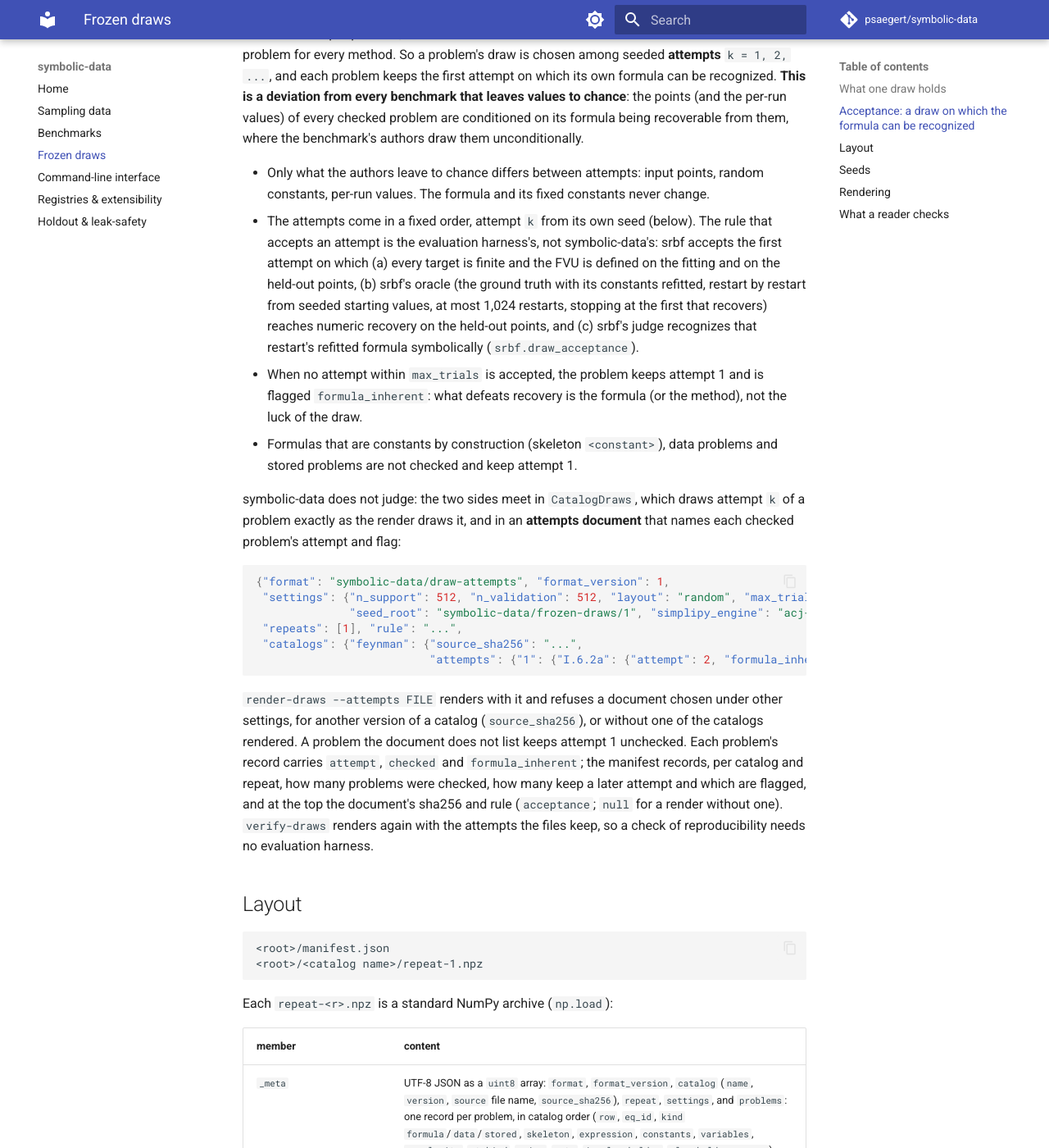
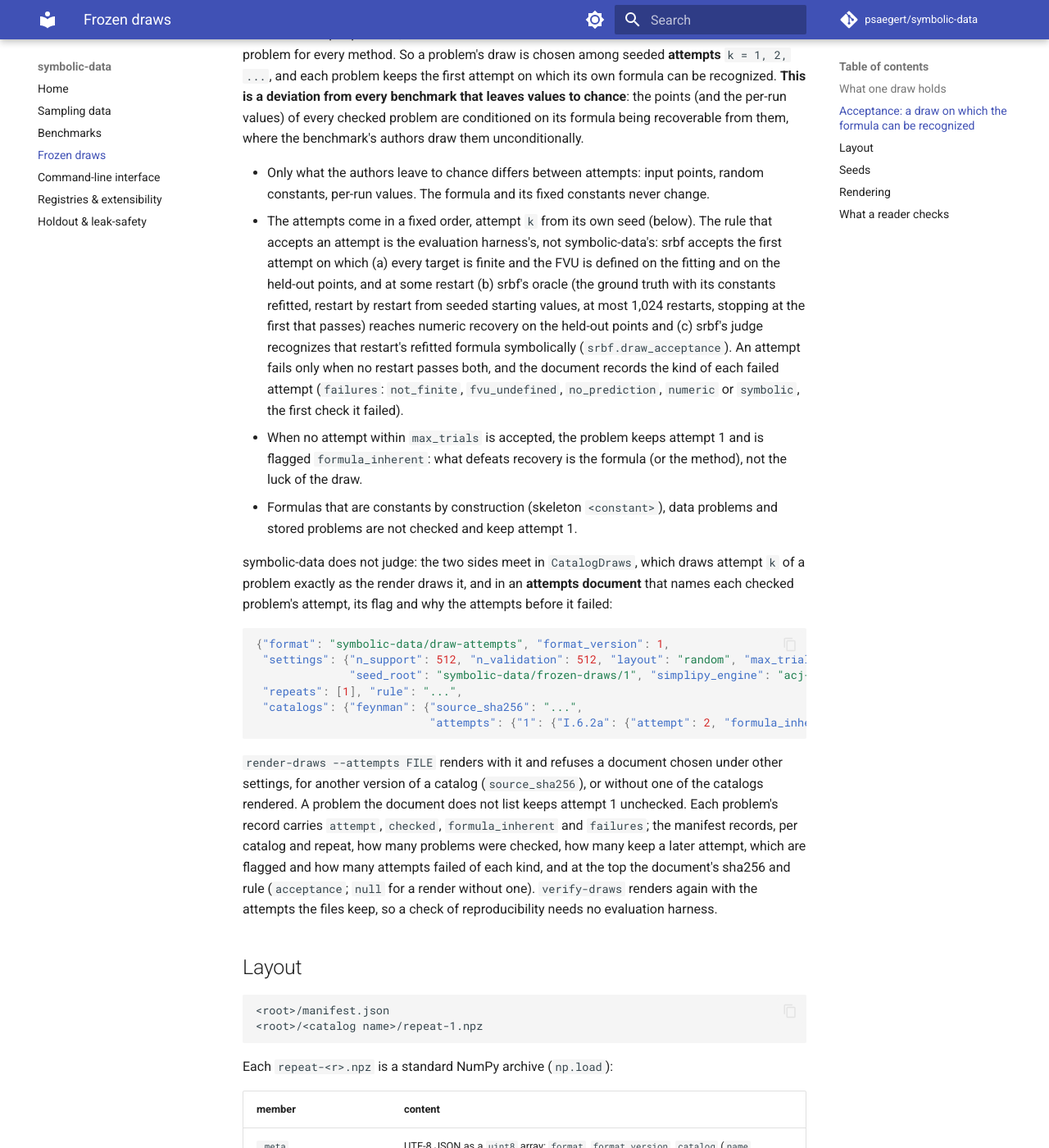
Before and after one commit to psaegert/symbolic-data, an MkDocs documentation site: the page built from docs/draws.md, in a window 1280 px wide and 1400 px high, scrolled down 1230 px. Shown: the whole window at 82% size. Built offline with MkDocs 1.6.1 and Material for MkDocs 9.7.7, drawn with Linux system fonts in a browser that asks for light colours; comment, search, counter and statistics services are not loaded.

Commit message:
Frozen draws record why each failed attempt failed
The attempts document names, for every checked problem, the kind of each failed attempt in order (failures:
not_finite, fvu_undefined, no_prediction, numeric or symbolic, the first check it failed). The render keeps them in
each problem's record, counts them by kind in the manifest's acceptance, and verify-draws renders again with them.
srbf's acceptance now fails an attempt only when no oracle restart both recovers the held-out points and is
recognized by the judge.

Co-Authored-By: Claude Opus 5.5 <noreply@anthropic.com>
Claude-Session: https://claude.ai/code/session_01HwFKAER1Rjq11NL1VEFmzj

````diff
--- a/docs/draws.md
+++ b/docs/draws.md
@@ -41,17 +41,20 @@ them, where the benchmark's authors draw them unconditionally.
   The formula and its fixed constants never change.
 - The attempts come in a fixed order, attempt `k` from its own seed (below). The rule that accepts an attempt is the
   evaluation harness's, not symbolic-data's: srbf accepts the first attempt on which (a) every target is finite and
-  the FVU is defined on the fitting and on the held-out points, (b) srbf's oracle (the ground truth with its
-  constants refitted, restart by restart from seeded starting values, at most 1,024 restarts, stopping at the first
-  that recovers) reaches numeric recovery on the held-out points, and (c) srbf's judge recognizes that restart's
-  refitted formula symbolically (`srbf.draw_acceptance`).
+  the FVU is defined on the fitting and on the held-out points, and at some restart (b) srbf's oracle (the ground
+  truth with its constants refitted, restart by restart from seeded starting values, at most 1,024 restarts, stopping
+  at the first that passes) reaches numeric recovery on the held-out points and (c) srbf's judge recognizes that
+  restart's refitted formula symbolically (`srbf.draw_acceptance`). An attempt fails only when no restart passes
+  both, and the document records the kind of each failed attempt (`failures`: `not_finite`, `fvu_undefined`,
+  `no_prediction`, `numeric` or `symbolic`, the first check it failed).
 - When no attempt within `max_trials` is accepted, the problem keeps attempt 1 and is flagged `formula_inherent`:
   what defeats recovery is the formula (or the method), not the luck of the draw.
 - Formulas that are constants by construction (skeleton `<constant>`), data problems and stored problems are not
   checked and keep attempt 1.
 
 symbolic-data does not judge: the two sides meet in `CatalogDraws`, which draws attempt `k` of a problem exactly as
-the render draws it, and in an **attempts document** that names each checked problem's attempt and flag:
+the render draws it, and in an **attempts document** that names each checked problem's attempt, its flag and why the
+attempts before it failed:
 
 ```json
 {"format": "symbolic-data/draw-attempts", "format_version": 1,
@@ -59,14 +62,14 @@ the render draws it, and in an **attempts document** that names each checked pro
               "seed_root": "symbolic-data/frozen-draws/1", "simplipy_engine": "acj-5-4-llm"},
  "repeats": [1], "rule": "...",
  "catalogs": {"feynman": {"source_sha256": "...",
-                          "attempts": {"1": {"I.6.2a": {"attempt": 2, "formula_inherent": false, "failed": {"symbolic": 1}}}}}}}
+                          "attempts": {"1": {"I.6.2a": {"attempt": 2, "formula_inherent": false, "failures": ["symbolic"]}}}}}}
 ```
 
 `render-draws --attempts FILE` renders with it and refuses a document chosen under other settings, for another
 version of a catalog (`source_sha256`), or without one of the catalogs rendered. A problem the document does not list
-keeps attempt 1 unchecked. Each problem's record carries `attempt`, `checked` and `formula_inherent`; the manifest
-records, per catalog and repeat, how many problems were checked, how many keep a later attempt and which are flagged,
-and at the top the document's sha256 and rule (`acceptance`; `null` for a render without one). `verify-draws`
+keeps attempt 1 unchecked. Each problem's record carries `attempt`, `checked`, `formula_inherent` and `failures`; the
+manifest records, per catalog and repeat, how many problems were checked, how many keep a later attempt, which are
+flagged and how many attempts failed of each kind, and at the top the document's sha256 and rule (`acceptance`; `null` for a render without one). `verify-draws`
 renders again with the attempts the files keep, so a check of reproducibility needs no evaluation harness.
 
 ## Layout
````
Also changed, not shown: 2 other files.
